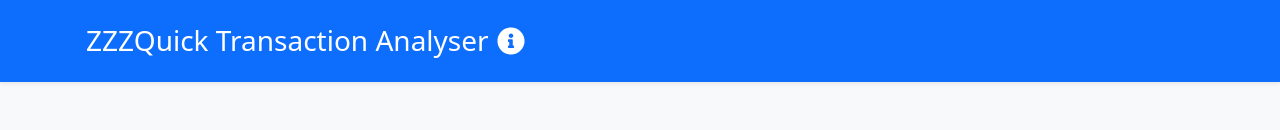
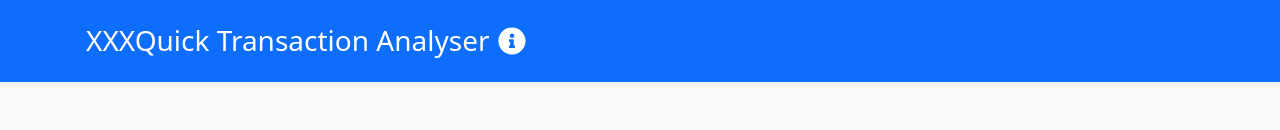
Before and after one commit to vjrossi/credit-card-expense-tracker, a React (Create React App) app: page /#/ in a window 1280 px wide. Shown: the top 130 px of the page. Built offline with nearby package versions, Linux system fonts and the light colour scheme.

Commit message:
another test

```diff
--- a/src/components/MainScreen.tsx
+++ b/src/components/MainScreen.tsx
@@ -144,7 +144,7 @@ const MainScreen: React.FC = () => {
       <header className="bg-primary text-white shadow-sm">
         <div className="container py-4 px-3 d-flex justify-content-between align-items-center">
           <h1 className="h3 mb-0 d-flex align-items-center">
-            ZZZQuick Transaction Analyser
+            XXXQuick Transaction Analyser
             <OverlayTrigger
               placement="right"
               overlay={
```
